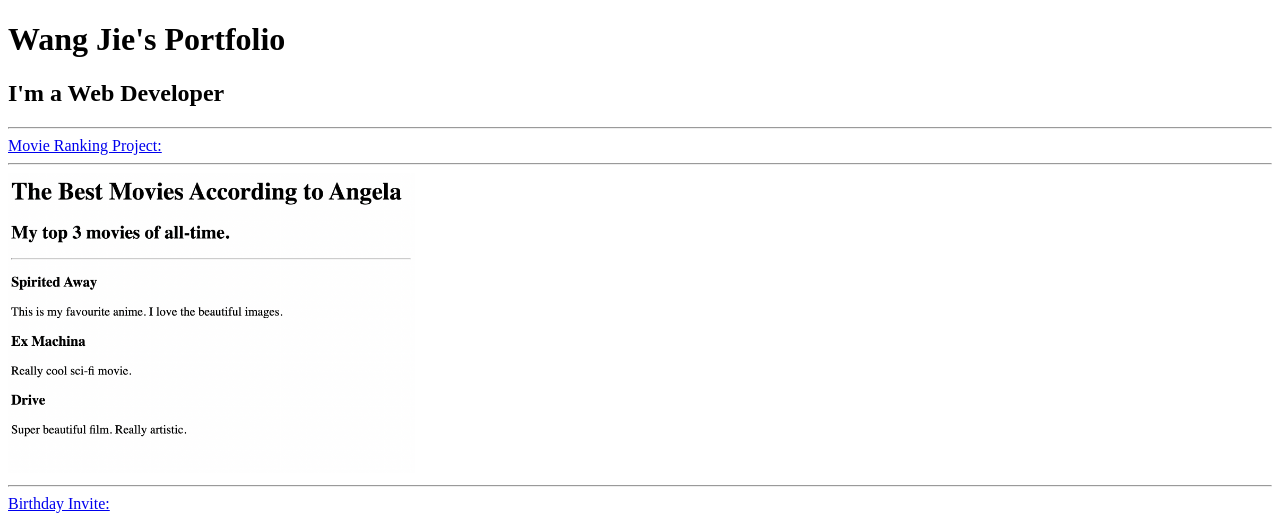
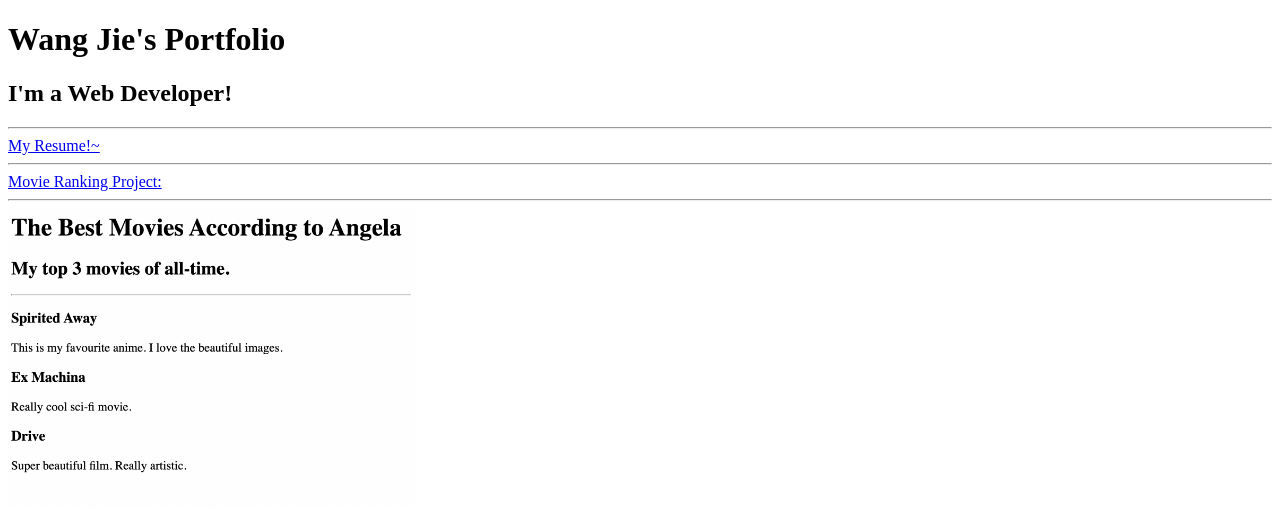
Before and after one commit to wjisme95/html-portfolio, a plain HTML site: page index.html in a window 1280 px wide. Shown: the top 515 px of the page. Drawn offline with Linux system fonts and the light colour scheme.

Commit message:
index.html

```diff
--- a/index.html
+++ b/index.html
@@ -8,7 +8,9 @@
 </head>
 <body>
     <h1>Wang Jie's Portfolio</h1>
-    <h2>I'm a Web Developer</h2>
+    <h2>I'm a Web Developer!</h2>
+    <hr />
+    <a href="../Capstone Project/Project1.html">My Resume!~</a>
 <hr />
 <a href="./public/movie-ranking.html">Movie Ranking Project:</a>
 <hr />
```
